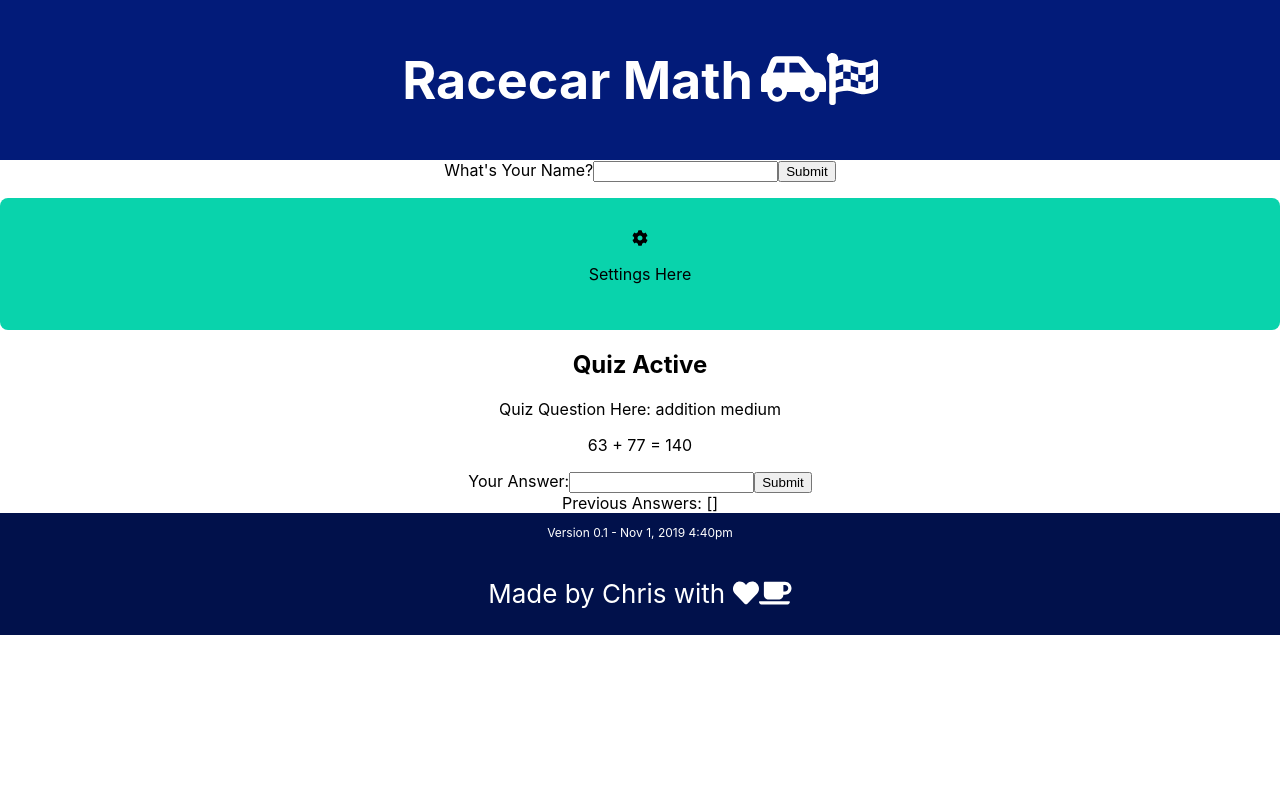
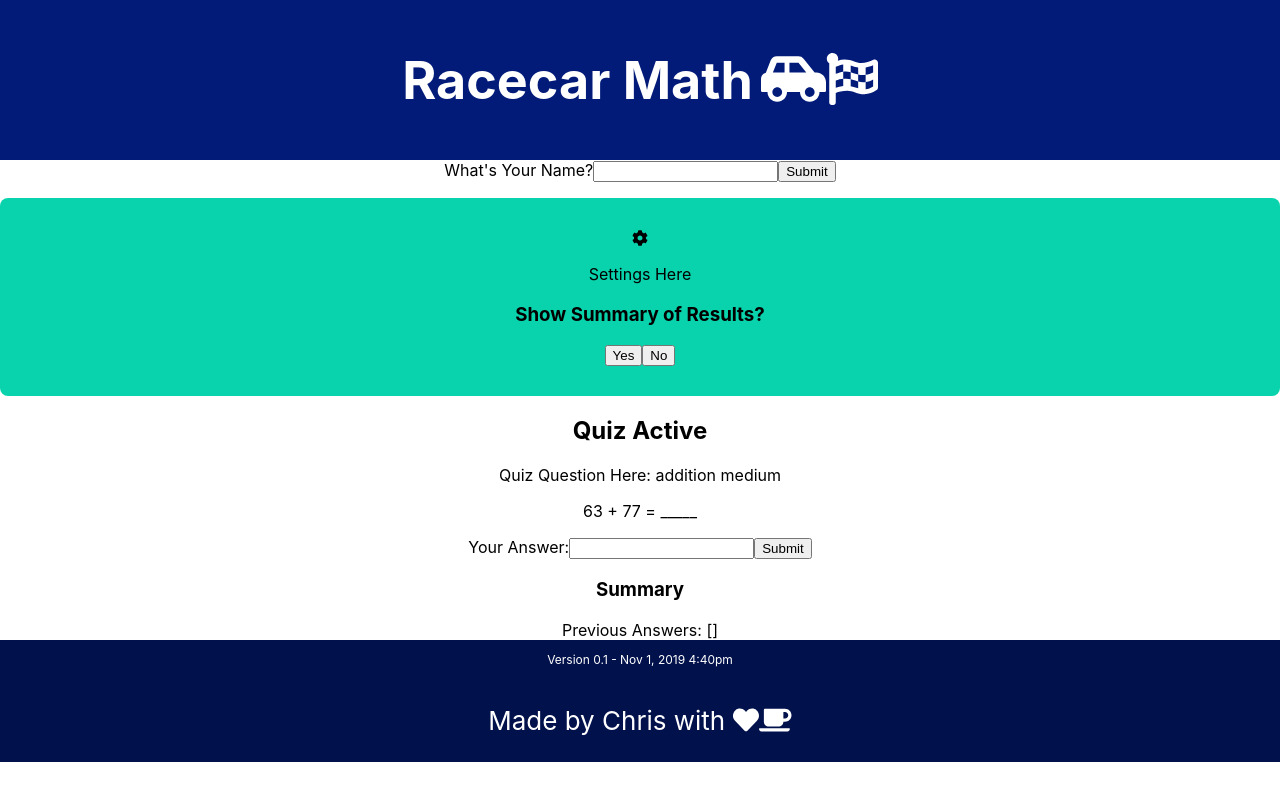
Before and after one commit to tomatillodesign/racecar-math, a React (Create React App) app: page / in a window 1280 px wide. Both pictures are taken after a click on the button "Start Quiz". Built offline with nearby package versions, Linux system fonts and the light colour scheme.

Commit message:
getting there, still early

```diff
--- a/src/Quiz.js
+++ b/src/Quiz.js
@@ -1,6 +1,7 @@
 import React from "react";
 import QuizBody from "./QuizBody.js";
 import QuizProblem from "./QuizProblem.js";
+import Summary from "./Summary.js";
 import "./App.css";
 
 class Quiz extends React.Component {
@@ -30,9 +31,9 @@ class Quiz extends React.Component {
     console.log("TEST startQuiz");
   }
 
-  answerSubmit(number) {
-    alert("Quiz answerSubmit: " + number);
-    this.setState({ answerList: [...this.state.answerList, number] }); //simple value
+  answerSubmit(answerObj) {
+    alert("Quiz answerSubmit: " + JSON.stringify(answerObj));
+    this.setState({ answerList: [...this.state.answerList, answerObj] }); //simple value
   }
 
   render() {
@@ -46,6 +47,7 @@ class Quiz extends React.Component {
             answerSubmit={this.answerSubmit}
             answerList={this.state.answerList}
           />
+          <Summary answerList={this.state.answerList} />
         </>
       );
     } else {
--- a/src/QuizBody.js
+++ b/src/QuizBody.js
@@ -13,6 +13,7 @@ function QuizBody(props) {
   let num1 = null;
   let num2 = null;
   let answer = null;
+  let completedProblem = null;
 
   function randomIntFromInterval(min, max) {
     // min and max included
@@ -23,7 +24,8 @@ function QuizBody(props) {
     num1 = randomIntFromInterval(10, 100);
     num2 = randomIntFromInterval(10, 100);
     answer = num1 + num2;
-    problem = num1 + " + " + num2 + " = " + answer;
+    problem = num1 + " + " + num2 + " = _____";
+    completedProblem = num1 + " + " + num2 + " = " + answer;
   }
 
   console.log("answerList: " + answerList);
@@ -38,10 +40,8 @@ function QuizBody(props) {
         num2={num2}
         answer={answer}
         problem={problem}
+        completedProblem={completedProblem}
       />
-      <div className="answerList-area">
-        Previous Answers: {JSON.stringify(answerList)}
-      </div>
     </main>
   );
 }
--- a/src/QuizProblem.js
+++ b/src/QuizProblem.js
@@ -17,8 +17,40 @@ class QuizProblem extends React.Component {
   }
 
   handleSubmit(event) {
-    alert("QuizProblem handleSubmit: " + this.state.value);
-    this.props.answerSubmit(this.state.value);
+    // event.preventDefault();
+    // alert("QuizProblem handleSubmit: " + this.state.value);
+
+    const typeOfProblem = this.props.typeOfProblem;
+    const difficulty = this.props.difficulty;
+    const num1 = this.props.num1;
+    const num2 = this.props.num2;
+    const problem = this.props.problem;
+    const completedProblem = this.props.completedProblem;
+    const correctAnswer = parseInt(this.props.answer);
+    const answerSubmit = parseInt(this.state.value);
+    var isCorrect = null;
+    if (answerSubmit === correctAnswer) {
+      isCorrect = true;
+    } else {
+      isCorrect = false;
+    }
+
+    const answer = {
+      typeOfProblem,
+      difficulty,
+      num1,
+      num2,
+      problem,
+      completedProblem,
+      correctAnswer,
+      answerSubmit,
+      isCorrect
+    };
+
+    //alert("QuizProblem handleSubmit: " + this.state.value);
+    //this.props.answerSubmit(this.state.value);
+    this.props.answerSubmit(answer);
+    this.setState({ value: "" });
     event.preventDefault();
   }
 
@@ -36,6 +68,9 @@ class QuizProblem extends React.Component {
             Your Answer:
             <input
               type="number"
+              min="1"
+              step="1"
+              pattern="[0-9]"
               value={this.state.value}
               onChange={this.handleChange}
             />
--- a/src/Settings.js
+++ b/src/Settings.js
@@ -9,6 +9,9 @@ function Settings() {
     <div className="clb-settings">
       <FontAwesomeIcon icon={faCog} />
       <p>Settings Here</p>
+      <h3>Show Summary of Results?</h3>
+      <button>Yes</button>
+      <button>No</button>
     </div>
   );
 }
--- /dev/null
+++ b/src/Summary.js
@@ -0,0 +1,14 @@
+import React from "react";
+import Quiz from "./Quiz.js";
+import "./App.css";
+
+function Summary(props) {
+  return (
+    <div className="summary-area">
+      <h3>Summary</h3>
+      Previous Answers: {JSON.stringify(props.answerList)}
+    </div>
+  );
+}
+
+export default Summary;
```
